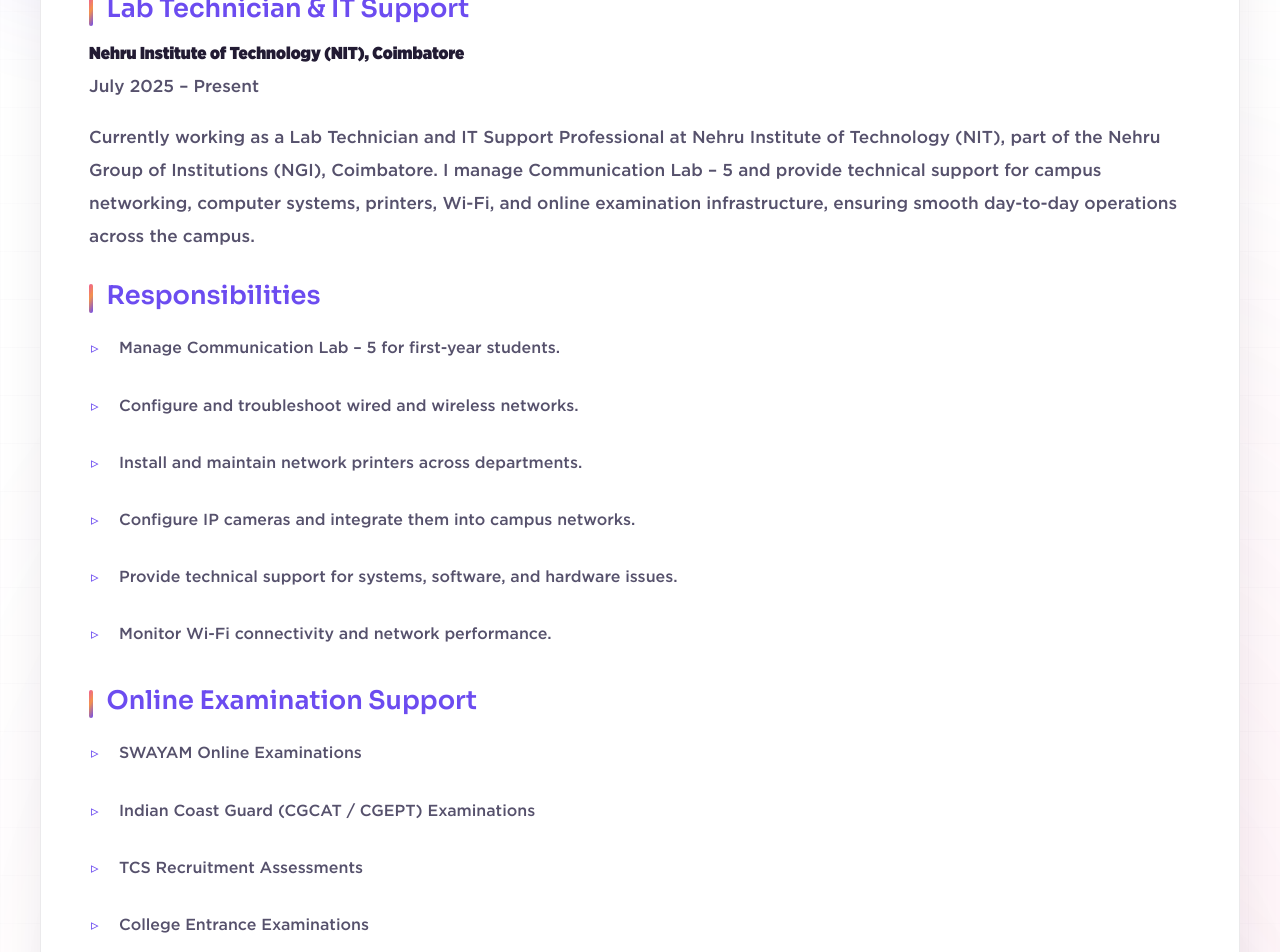
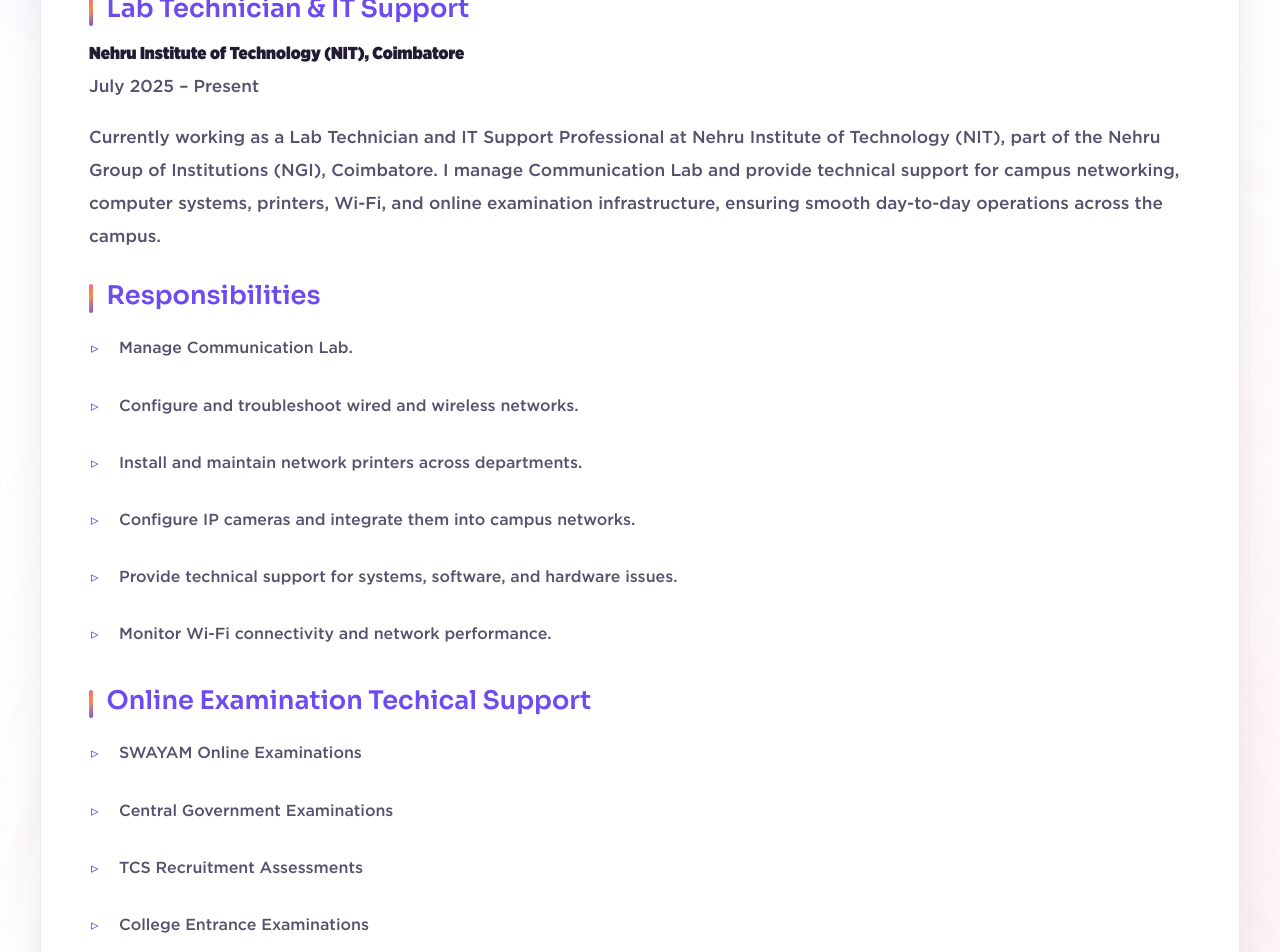
Before and after one commit to Yuthish31/My-Portfolio-yuthish_3117, a React (Vite) app: page /about in a window 1280 px wide. Shown: the part 3360-4312 px from the top of the page. Built offline with nearby package versions, Linux system fonts and the light colour scheme; no server answers; a web font is replaced by a local one.

Commit message:
Update About.jsx

```diff
--- a/src/components/About.jsx
+++ b/src/components/About.jsx
@@ -220,7 +220,7 @@
         <Animated delay={0.5}>
           <p>
             Currently working as a Lab Technician and IT Support Professional at Nehru Institute of Technology (NIT),
-            part of the Nehru Group of Institutions (NGI), Coimbatore. I manage Communication Lab – 5 and
+            part of the Nehru Group of Institutions (NGI), Coimbatore. I manage Communication Lab and
             provide technical support for campus networking, computer systems, printers, Wi-Fi, and online examination
             infrastructure, ensuring smooth day-to-day operations across the campus.
           </p>
@@ -232,7 +232,7 @@
 
         <Animated delay={0.7}>
           <ul>
-            <li>Manage Communication Lab – 5 for first-year students.</li>
+            <li>Manage Communication Lab.</li>
             <li>Configure and troubleshoot wired and wireless networks.</li>
             <li>Install and maintain network printers across departments.</li>
             <li>Configure IP cameras and integrate them into campus networks.</li>
@@ -242,13 +242,13 @@
         </Animated>
 
         <Animated delay={0.8}>
-          <h3>Online Examination Support</h3>
+          <h3>Online Examination Techical Support</h3>
         </Animated>
 
         <Animated delay={0.9}>
           <ul>
             <li>SWAYAM Online Examinations</li>
-            <li>Indian Coast Guard (CGCAT / CGEPT) Examinations</li>
+            <li>Central Government Examinations</li>
             <li>TCS Recruitment Assessments</li>
             <li>College Entrance Examinations</li>
             <li>Network setup and troubleshooting during online exams.</li>
```
